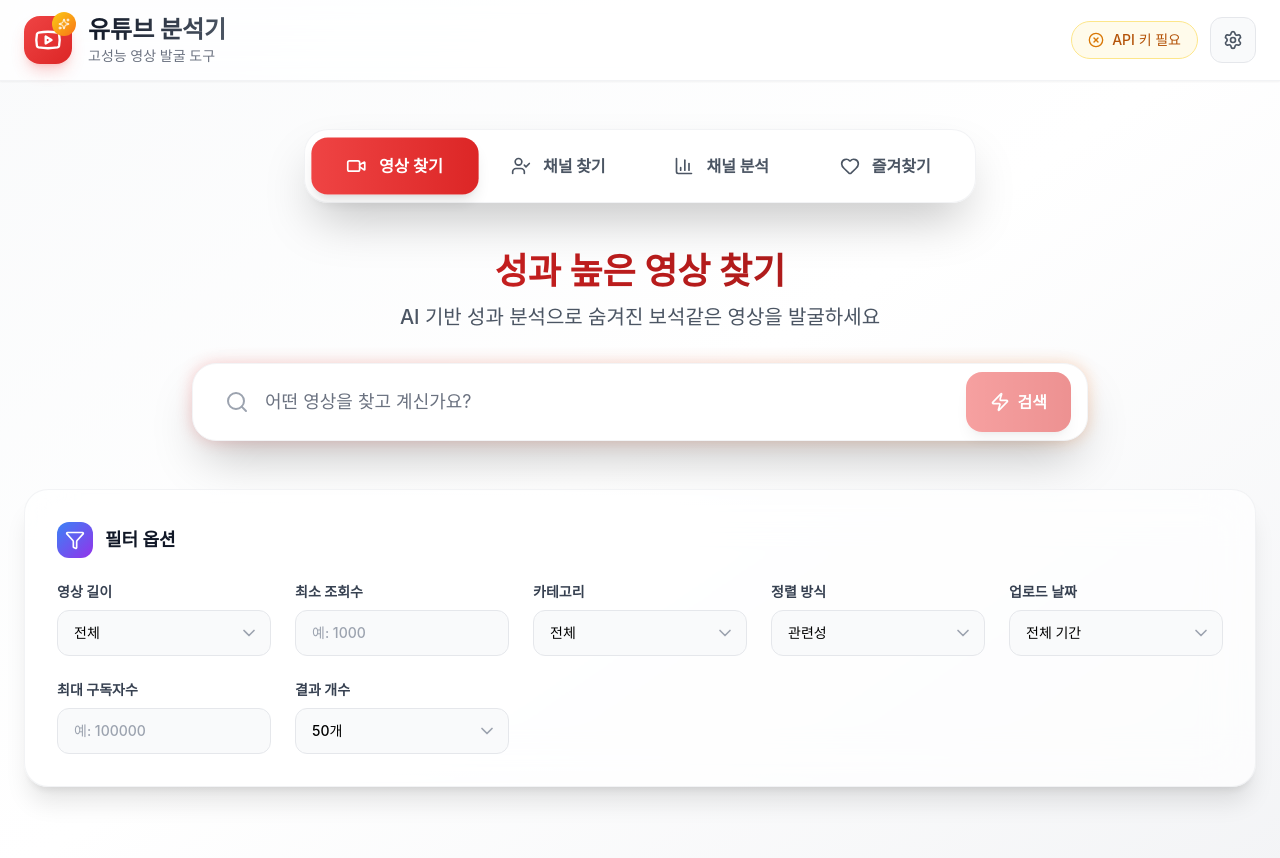
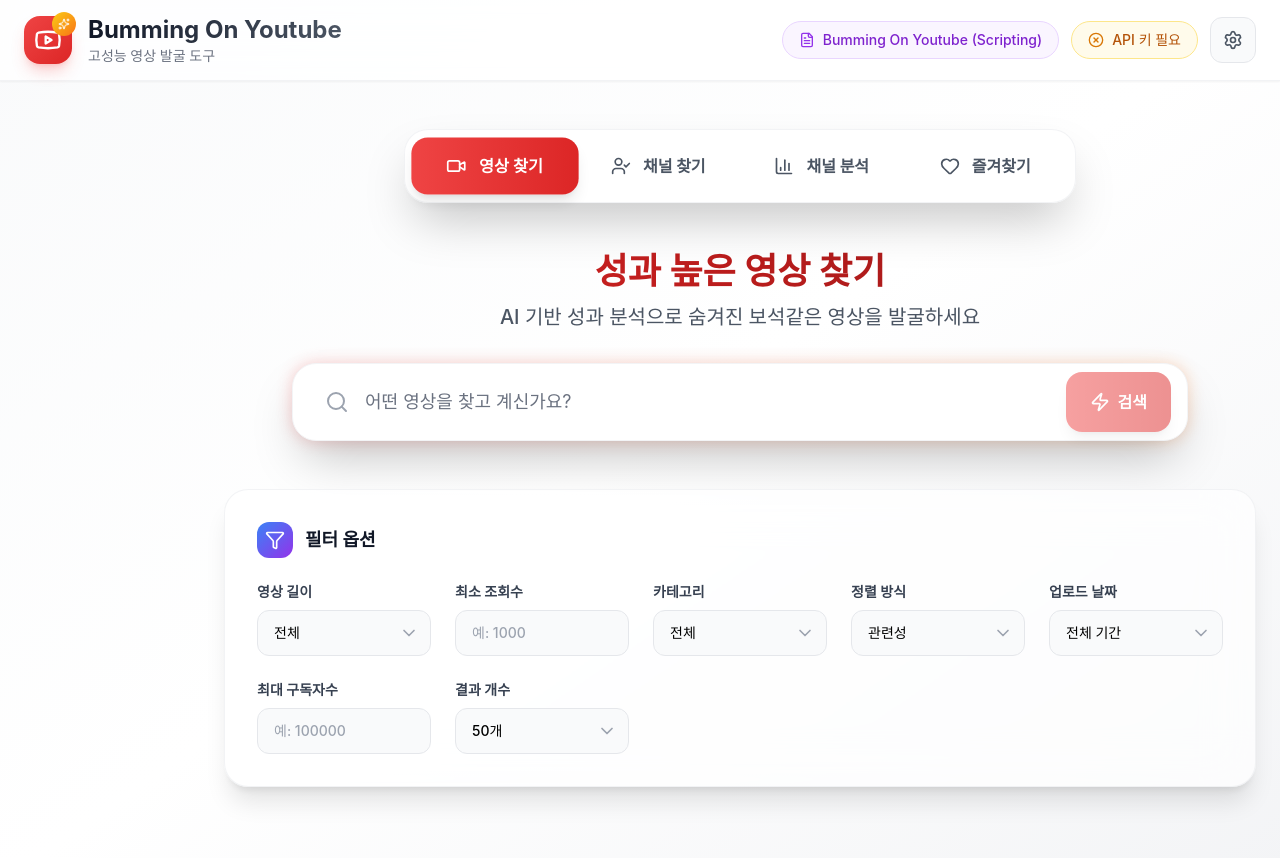
Before and after one commit to dlwpdl/bumming-on-youtube, a Next.js app: page / in a window 1280 px wide. Shown: the top 858 px of the page. Built offline with nearby package versions, Linux system fonts and the light colour scheme.

Commit message:
fixing kakaoadfit

```diff
--- a/src/app/layout.tsx
+++ b/src/app/layout.tsx
@@ -37,11 +37,6 @@
         />
       </head>
       <body suppressHydrationWarning={true}>
-        <ins className="kakao_ad_area" style={{display:'none'}}
-          data-ad-unit="DAN-gganLkOxLt61K1G5"
-          data-ad-width="160"
-          data-ad-height="600">
-        </ins>
         {children}
       </body>
     </html>
--- a/src/app/page.tsx
+++ b/src/app/page.tsx
@@ -18,6 +18,7 @@
 import ErrorMessage from '@/components/ErrorMessage';
 import EmptyState from '@/components/EmptyState';
 import KakaoAd from '@/components/KakaoAd';
+import VerticalKakaoAd from '@/components/VerticalKakaoAd';
 
 export default function Home() {
   const [activeTab, setActiveTab] = useState<TabType>('videos');
@@ -659,6 +660,14 @@
       <Header apiKeyStatus={apiKeyStatus} openApiKeyModal={openApiKeyModal} />
 
       <div className="max-w-7xl mx-auto px-4 sm:px-6 py-6 sm:py-12">
+        <div className="flex gap-6">
+          {/* 좌측 광고 영역 */}
+          <div className="hidden lg:block w-44 flex-shrink-0">
+            <VerticalKakaoAd />
+          </div>
+
+          {/* 우측 메인 컨텐츠 영역 */}
+          <div className="flex-1 min-w-0">
             <TabNavigation activeTab={activeTab} setActiveTab={setActiveTab} selectedChannelId={selectedChannelId} />
 
             <SearchSection
@@ -732,6 +741,15 @@
               <Favorites favoriteVideos={favoriteVideos} {...videoCardProps} />
             )}
 
+            <KakaoAd
+              unit="DAN-XefFN3z1sfjALLYG"
+              width="320"
+              height="100"
+              className="mt-8 mb-4"
+            />
+          </div>
+        </div>
+
         <ApiKeyModal
           showApiKeyModal={showApiKeyModal}
           closeApiKeyModal={closeApiKeyModal}
@@ -744,13 +762,6 @@
         />
 
         <ScrollToTopButton showScrollToTop={showScrollToTop} scrollToTop={scrollToTop} />
-
-        <KakaoAd
-          unit="DAN-XefFN3z1sfjALLYG"
-          width="320"
-          height="100"
-          className="mt-8 mb-4"
-        />
       </div>
     </div>
   );
--- a/src/components/Header.tsx
+++ b/src/components/Header.tsx
@@ -1,5 +1,5 @@
 
-import { Youtube, Sparkles, CheckCircle, XCircle, Settings } from 'lucide-react';
+import { Youtube, Sparkles, CheckCircle, XCircle, Settings, FileText } from 'lucide-react';
 
 interface HeaderProps {
   apiKeyStatus: 'none' | 'valid' | 'invalid';
@@ -20,13 +20,29 @@
             </div>
           </div>
           <div>
-            <h1 className="text-lg sm:text-2xl font-bold bg-gradient-to-r from-gray-900 to-gray-600 bg-clip-text text-transparent">유튜브 분석기</h1>
+            <h1 className="text-lg sm:text-2xl font-bold bg-gradient-to-r from-gray-900 to-gray-600 bg-clip-text text-transparent">Bumming On Youtube</h1>
             <p className="text-xs sm:text-sm text-gray-500 font-medium hidden sm:block">고성능 영상 발굴 도구</p>
           </div>
         </div>
 
-        {/* API 키 상태 */}
+        {/* 스크립트 분석 플랫폼 버튼 & API 키 상태 */}
         <div className="flex items-center gap-2 sm:gap-3">
+          {/* 스크립트 분석 버튼 */}
+          <button
+            onClick={() => window.open('https://scripting-on-youtube.vercel.app', '_blank')}
+            className="hidden sm:flex items-center gap-2 px-3 sm:px-4 py-2 bg-purple-50 hover:bg-purple-100 border border-purple-200 rounded-full transition-all duration-200 hover:shadow-md"
+          >
+            <FileText className="w-4 h-4 text-purple-600" />
+            <span className="text-sm font-medium text-purple-700">Bumming On Youtube (Scripting)</span>
+          </button>
+
+          {/* 모바일용 스크립트 분석 버튼 */}
+          <button
+            onClick={() => window.open('https://scripting-on-youtube.vercel.app', '_blank')}
+            className="sm:hidden p-2 bg-purple-50 hover:bg-purple-100 border border-purple-200 rounded-lg transition-all duration-200"
+          >
+            <FileText className="w-4 h-4 text-purple-600" />
+          </button>
           {apiKeyStatus === 'valid' ? (
             <div className="hidden sm:flex items-center gap-2 px-3 sm:px-4 py-2 bg-emerald-50 border border-emerald-200 rounded-full">
               <CheckCircle className="w-4 h-4 text-emerald-600" />
--- /dev/null
+++ b/src/components/VerticalKakaoAd.tsx
@@ -0,0 +1,15 @@
+'use client'
+
+export default function VerticalKakaoAd() {
+  return (
+    <div className="flex justify-center sticky top-24">
+      <ins
+        className="kakao_ad_area"
+        style={{ display: 'none' }}
+        data-ad-unit="DAN-gganLkOxLt61K1G5"
+        data-ad-width="160"
+        data-ad-height="600"
+      />
+    </div>
+  )
+}
```
Lines whose indentation alone changed are shown as unchanged.
